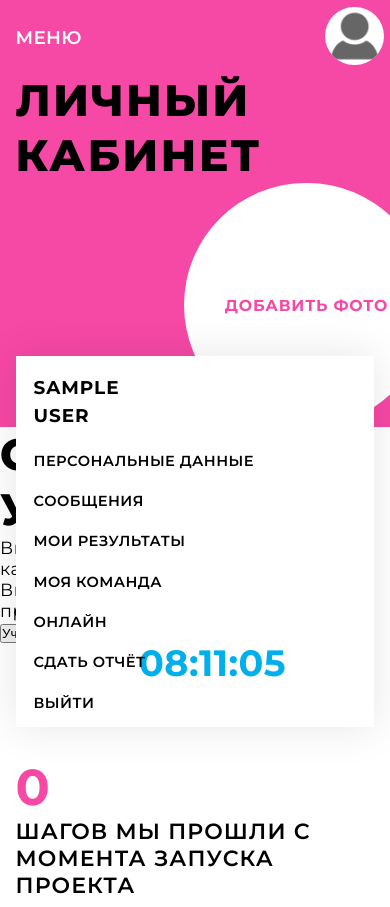
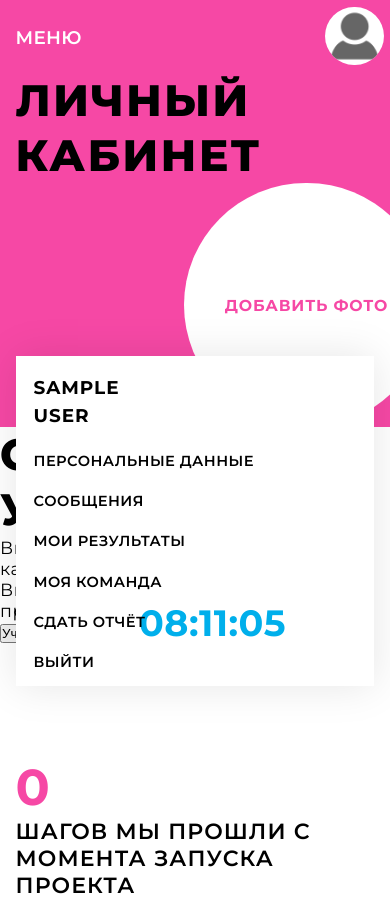
Before and after one commit to Daitax/karathon, a Django app: page /participate/ in a window 390 px wide. Shown: the top 907 px of the page. Run offline with Django 4.2, Linux system fonts and the light colour scheme; the visitor is signed in with stand-in values (Sample User, id 1); data comes from the database, SQL or seed files in the repository; data that the repository does not hold is empty; style sheets or scripts are compiled from the project's sources; parts of the project's set-up code (start-up, migrations or seed data) failed here and were passed over.

Commit message:
Hide online item, fix z-index

```diff
--- a/apps/core/static/core/less/based/account_menu_media.less
+++ b/apps/core/static/core/less/based/account_menu_media.less
@@ -7,6 +7,7 @@
         width: 100%;
         right: 0;
         top: 1.87rem;
+        z-index: 2;
 
         &.mobile {
             display: block;
--- a/apps/core/static/core/less/based/base_media.less
+++ b/apps/core/static/core/less/based/base_media.less
@@ -61,7 +61,7 @@
         overflow: hidden;
         transition: max-height 0.5s cubic-bezier(0.46, 0.03, 0.52, 0.96);
         box-shadow: 0px 0px 40px rgba(0, 0, 0, 0.1);
-        z-index: 2;
+        z-index: 3;
 
         &.show {
             max-height: 20rem;
@@ -99,6 +99,7 @@
     .sticky_navbar_menu {
         margin-top: 1.04rem;
         padding: 0.25rem 0;
+        z-index: 4;
 
         img {
             top: -0.8rem;
@@ -113,6 +114,7 @@
 
     .header_navbar_menu_photo {
         margin-top: -1.125rem;
+        z-index: 3;
     }
 
     .first-screen {
--- a/apps/core/templates/core/menu/account_menu.html
+++ b/apps/core/templates/core/menu/account_menu.html
@@ -31,7 +31,7 @@
                 Моя команда
             </a>
         </li>
-        <li><a href="javascript:void(0)">Онлайн</a></li>
+        {% comment %} <li><a href="javascript:void(0)">Онлайн</a></li> {% endcomment %}
         {% comment %} {% if active_karathon_participant %} {% endcomment %}
             {% if is_today_report %}
                 <li class="sent">Отчёт сдан</li>
```
